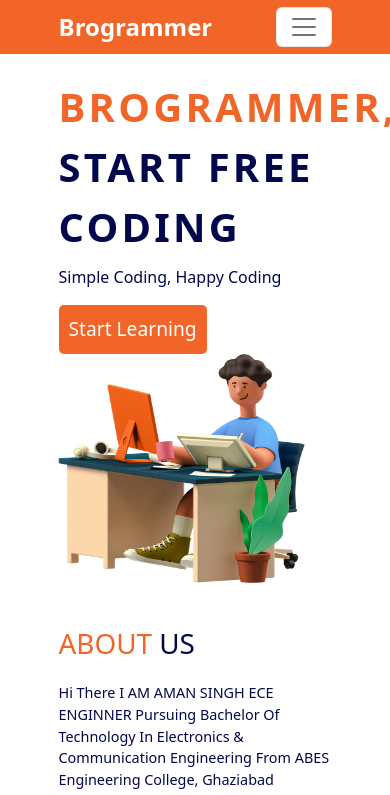
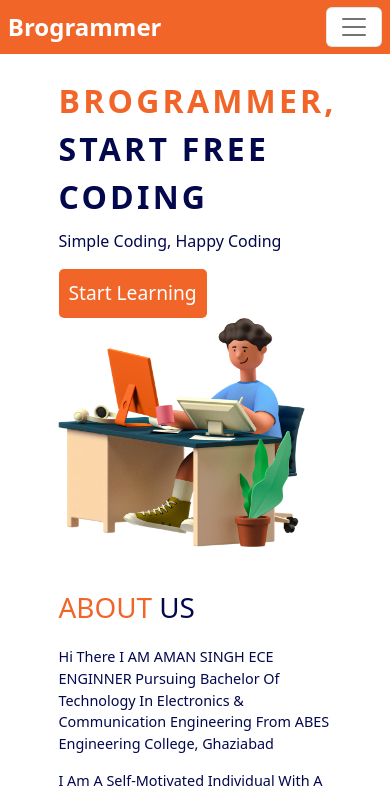
Before and after one commit to aman-abesec/Brogrammer, a plain HTML site: page index.html in a window 390 px wide. Shown: the top 795 px of the page. Drawn offline with nearby package versions, Linux system fonts and the light colour scheme.

Commit message:
Update style.css

```diff
--- a/css/style.css
+++ b/css/style.css
@@ -175,3 +175,21 @@ body{
   color:rgba(255,255,255,0.7);
   padding-top:2%;
 }
+
+@media only screen and (max-width: 600px) {
+  body{
+    padding:0px;
+  }
+  .navbar{
+    padding: 1% 2%;
+  }
+  .header-title{
+    font-size:2rem;
+  }
+  .learn-col{
+    margin:4% 3% 4% 3%;
+  }
+  .contact-btn{
+    margin-top:10px;
+  }
+}
```
